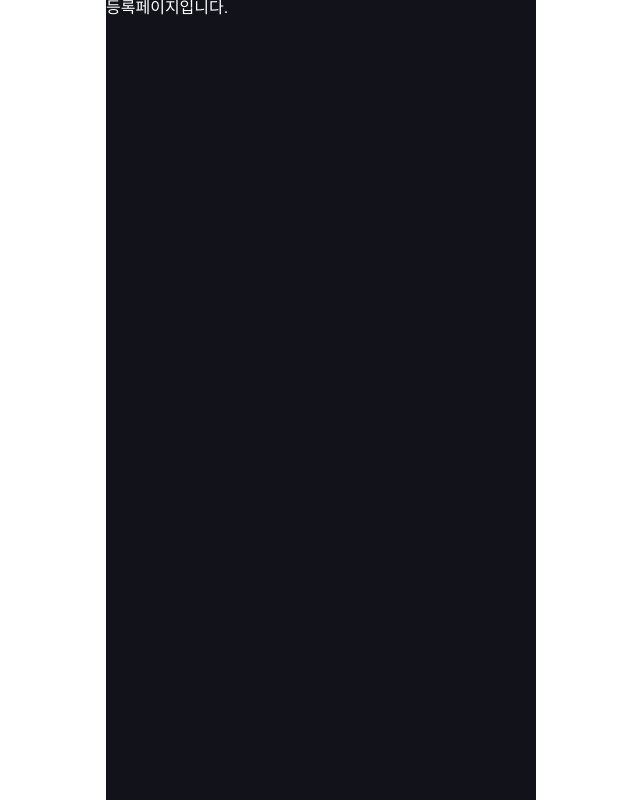
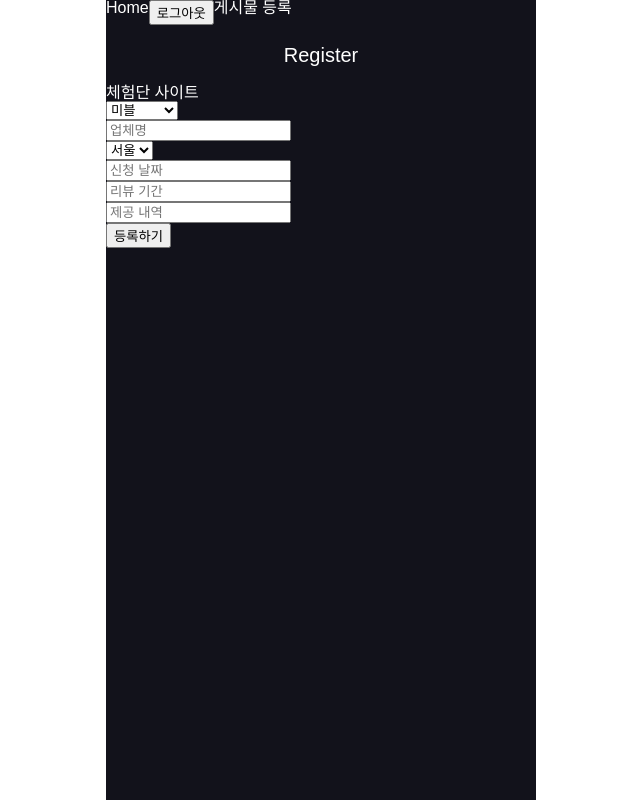
Before and after one commit to soohyun-dev/Remind, a React (Vite) app: page /Register in a window 1280 px wide. Shown: the whole page, without its empty margins (319-959 px from the left). Built offline with nearby package versions, Linux system fonts and the light colour scheme.

Commit message:
:sparkles: feat: 회원가입 데이터 firebase 저장 기능

```diff
--- a/src/components/Navbar/Navbar.tsx
+++ b/src/components/Navbar/Navbar.tsx
@@ -17,12 +17,14 @@ export default function Navbar() {
 
   return (
     <NavbarSection>
-      <div>네이브바</div>
+      <Link to="/Main">
+        <p>Home</p>
+      </Link>
       <div>
         <button onClick={() => purge()}>로그아웃</button>
       </div>
       <Link to="/Register">
-        <button>게시물 등록</button>
+        <p>게시물 등록</p>
       </Link>
     </NavbarSection>
   );
--- a/src/pages/Register/Register.styled.ts
+++ b/src/pages/Register/Register.styled.ts
@@ -1,3 +1,10 @@
 import styled from "styled-components";
 
 export const RegisterSection = styled.section``;
+
+export const RegisterTitle = styled.div`
+  text-align: center;
+  font-size: 20px;
+  font-weight: 500;
+  margin: 1em 0;
+`;
--- a/src/pages/Register/Register.tsx
+++ b/src/pages/Register/Register.tsx
@@ -1,13 +1,85 @@
+import { useState } from "react";
+import { addDoc, collection } from "firebase/firestore";
+import { useNavigate } from "react-router-dom";
+import Navbar from "@/components/Navbar";
 import { Layout } from "../Home/Home.styled";
-import { RegisterSection } from "./Register.styled";
+import { RegisterSection, RegisterTitle } from "./Register.styled";
+import { fireStore } from "@/firebase";
+
+interface NewData {
+  site?: string;
+  provider?: string;
+  place?: string;
+  submitDate?: string;
+  reviewDate?: string;
+  support?: string;
+}
 
 export default function Register() {
+  const [site, setSite] = useState("");
+  const [provider, setProvider] = useState("");
+  const [place, setPlace] = useState("");
+  const [submitDate, setSubmitDate] = useState("");
+  const [reviewDate, setReviewDate] = useState("");
+  const [startDate, setStartDate] = useState("");
+  const [endDate, setEndDate] = useState("");
+  const [support, setSupport] = useState("");
+  const navigate = useNavigate();
+
+  const registerPosting = async () => {
+    const registerInfo = collection(fireStore, `users/`);
+    const newData: NewData = {};
+    newData.site = site;
+    newData.provider = provider;
+    newData.place = place;
+    newData.submitDate = submitDate;
+    newData.reviewDate = reviewDate;
+    newData.support = support;
+
+    await addDoc(registerInfo, newData);
+
+    alert("질문이 추가되었습니다.");
+    navigate("/Main");
+  };
+
   return (
     <Layout>
+      <Navbar />
       <RegisterSection>
+        <RegisterTitle>
+          <p>Register</p>
+        </RegisterTitle>
         <div>
-          <p>등록페이지입니다.</p>
+          <p>체험단 사이트</p>
+          <select value={site}>
+            <option>미블</option>
+            <option>리뷰노트</option>
+            <option>링블</option>
+            <option>체험뷰</option>
+            <option>기타</option>
+          </select>
         </div>
+        <div>
+          <input value={provider} placeholder="업체명" />
+        </div>
+        <div>
+          <select value={place}>
+            <option>서울</option>
+            <option>경기</option>
+            <option>인천</option>
+          </select>
+        </div>
+        <div>
+          <input value={submitDate} placeholder="신청 날짜" />
+        </div>
+        <div>
+          <input value={reviewDate} placeholder="리뷰 기간" />
+        </div>
+        <div>
+          <input value={support} placeholder="제공 내역" />
+        </div>
+        <div />
+        <button onClick={() => registerPosting()}>등록하기</button>
       </RegisterSection>
     </Layout>
   );
--- a/src/pages/SignUp/SignUp.tsx
+++ b/src/pages/SignUp/SignUp.tsx
@@ -2,12 +2,14 @@ import { createUserWithEmailAndPassword } from "firebase/auth";
 import { useState } from "react";
 import { useNavigate } from "react-router-dom";
 import { useDispatch } from "react-redux";
-import { firebaseAuth } from "@/firebase";
+import { addDoc, collection } from "firebase/firestore";
+import { firebaseAuth, fireStore } from "@/firebase";
 import { Layout } from "../Home/Home.styled";
 import { SignUpSection } from "./SignUp.styled";
 import { userSlice } from "@/feature/userSlice";
 
 export default function SignUp() {
+  const newUserInfo = collection(fireStore, "users");
   const dispatch = useDispatch();
   const navigate = useNavigate();
   const [registerEmail, setRegisterEmail] = useState("");
@@ -29,6 +31,17 @@ export default function SignUp() {
           email: registerEmail,
         })
       );
+
+      const user = {
+        user: registerEmail,
+        signUpDate: new Date(),
+      };
+      let docId = "";
+
+      await addDoc(newUserInfo, user).then((doc) => {
+        docId = doc.id;
+      });
+
       alert("회원가입이 완료되었습니다!!");
       navigate("/Main");
     } catch (err) {
```
